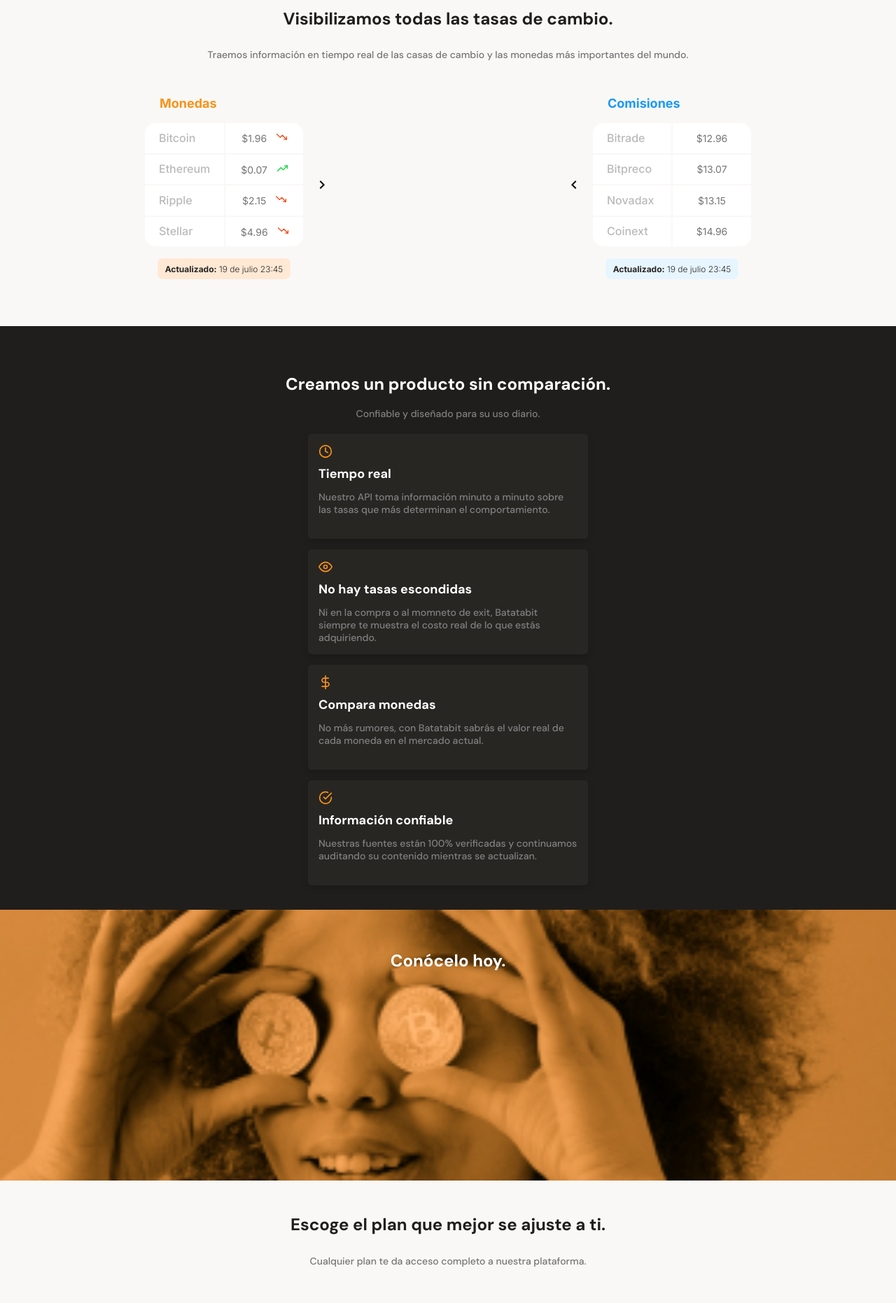
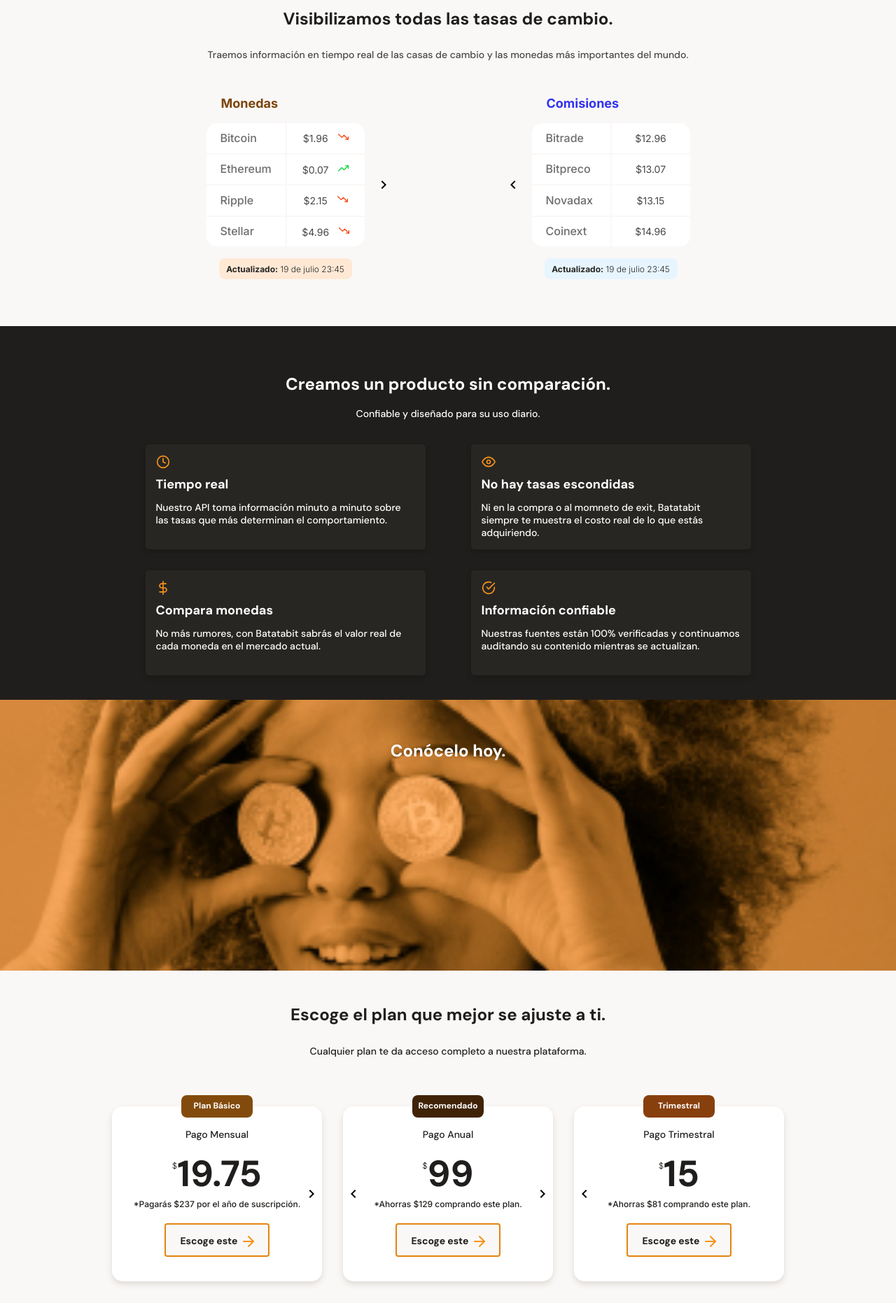
Before and after one commit to Elfren28/ProyectoMobileFirst, a plain HTML site: page assets/index.html in a window 1280 px wide. Shown: the part 640-2502 px from the top of the page at 70% size. Drawn offline with Linux system fonts and the light colour scheme.

Commit message:
Actualización bajo el análisis de Lighthouse
Se actualizaron algunos detalles para que el proyecto cumpla con los requerimientos de accesibilidad, performance y buenas prácticas.

```diff
--- a/assets/css/main.css
+++ b/assets/css/main.css
@@ -10,13 +10,13 @@ Orden de los estilos
 /*Declación de todas las variables que se utilizarán a lo largo del código*/
 :root {
     /*Variables de color*/
-    --bitcoin-orange: #f7931a;
+    --bitcoin-orange: #e48511;
     --soft-orange: #ffe9d5;
     --secondary-blue: #1a9af7;
     --soft-blue: #e7f5ff;
     --warm-black: #282623;
     --black: #201e1c;
-    --grey: #bababa;
+    --grey: #6e6d6d;
     --off-white: #faf8f7;
     --just-white: #fff;
 }
@@ -154,7 +154,7 @@ main {
     font-size: 1.4rem;
     font-weight: 500;
     line-height: 1.6rem;
-    color: #757575;
+    color: #494747;
 }
 
 /*Tablas*/
@@ -189,11 +189,11 @@ main {
 }
 
 #currency-color {
-    color: var(--bitcoin-orange);
+    color: #7D450D;
 }
 
 #commission-color {
-    color: var(--secondary-blue);
+    color: rgb(50, 50, 241);
 }
 
 .currency-table--container {
@@ -242,7 +242,7 @@ main {
     font-size: 1.4rem;
     font-weight: normal;
     line-height: 1.7rem;
-    color: #757575;
+    color: #494747;
     text-align: center;
 }
 
@@ -357,7 +357,7 @@ main {
     font-size: 1.4rem;
     font-weight: 500;
     line-height: 1.8rem;
-    color: #808080;
+    color: var(--just-white);
 }
 
 .product-detail--card {
@@ -428,7 +428,7 @@ main {
     font-size: 1.4rem;
     font-weight: 500;
     line-height: 1.8rem;
-    color: #808080;
+    color: var(--just-white);
 }
 
 .bitcoin-img-container {
@@ -454,7 +454,6 @@ main {
 .main-plans-container {
     width: 100%;
     min-width: 320px;
-    padding-bottom: 70px;
     text-align: center;
 }
 
@@ -487,14 +486,14 @@ main {
     font-size: 1.4rem;
     font-weight: 500;
     line-height: 1.8rem;
-    color: #757575;
+    color: var(--black);
 }
 
 .plans-container--card {
     position: relative;
     scroll-snap-align: center;
     width: 70%;
-    min-width: 230px;
+    min-width: 190px;
     max-width: 300px;
     height: 250px;
     margin: 20px 15px 0;
@@ -510,7 +509,7 @@ main {
     height: 32px;
     top: -16px;
     left: calc(50% - 51px);
-
+    border-color: #ffffff;
     color: var(--just-white);
     padding-top: 7.5px;
     border-radius: 8px;
@@ -520,15 +519,15 @@ main {
 }
 
 #Año {
-    background-color: var(--bitcoin-orange);
+    background-color: #402307;
 }
 
 #Trimestre {
-    background-color: #f16a10;
+    background-color: #873F0D;
 }
 
 #Mes {
-    background-color: rgb(219, 80, 15);
+    background-color: #824B0D;
 }
 
 .plan-card--title {
@@ -558,7 +557,7 @@ main {
     margin: auto;
     font-family: "Inter";
     font-size: 1.2rem;
-    color: #757575;
+    color: var(--black);
     font-weight: 500;
     line-height: 1.452rem;
 }
@@ -661,7 +660,7 @@ footer .left ul {
 
 .left a {
     text-decoration: none;
-    color: var(--just-white);
+    color: #080808;
 }
 
 .right {
@@ -680,5 +679,5 @@ footer .left ul {
     font-size: 0.8rem;
     line-height: 1.8rem;
     font-weight: 500;
-    color: var(--just-white);
+    color: #080808;
 }
--- /dev/null
+++ b/assets/css/tablet.css
@@ -0,0 +1,16 @@
+.main-tables-container {
+    display: flex;
+    width: 930px;
+    margin: 0 auto;
+}
+
+.product-cards--container {
+    display: flex;
+    flex-wrap: wrap;
+    width: 930px;
+    margin: 0 auto;
+}
+
+.plans-container--slider {
+    justify-content: center;
+}
--- a/assets/index.html
+++ b/assets/index.html
@@ -5,6 +5,7 @@
     <meta name="viewport" content="width=device-width, initial-scale=1.0">
     <title>Batatabit</title>
     <link rel="stylesheet" href="./css/main.css">
+    <link rel="stylesheet" href="./css/tablet.css" media="(min-width: 930px)">
     <link rel="preconnect" href="https://fonts.googleapis.com">
     <link rel="preconnect" href="https://fonts.gstatic.com" crossorigin>
     <link href="https://fonts.googleapis.com/css2?family=DM+Sans:ital,opsz,wght@0,9..40,100..1000;1,9..40,100..1000&family=Inter:ital,opsz,wght@0,14..32,100..900;1,14..32,100..900&display=swap" rel="stylesheet">
@@ -15,7 +16,7 @@
         <div class="header--title-container">
             <h1>La próxima revolución en el intercambio de criptomonedas.</h1>
             <p>Batatabit te ayuda a navegar entre los diferentes precios y tendencias</p>
-            <a href="#plans" class="header--button">Conoce nuestros planes<span></span></a>
+            <a href="#plans" class="header--button" aria-label="Ir a Planes">Conoce nuestros planes<span></span></a>
         </div>
     </header>
 
@@ -49,7 +50,7 @@
                             </tr>
                         </table>
                         <div>
-                            <a href="#table-commission" class="main--button__right"><span></span></a>
+                            <a href="#table-commission" class="main--button__right" aria-label="Ir a la Tabla de Comisiones"><span></span></a>
                         </div>
                     </div>
                     <div class="currency-table--date" id="currency-date-color">
@@ -79,7 +80,7 @@
                             </tr>
                         </table>
                         <div>
-                            <a href="#table-currency" class="main--button__left"><span></span></a>
+                            <a href="#table-currency" class="main--button__left" aria-label="Ir a la Tabla de Monedas"><span></span></a>
                         </div>
                     </div>
                     <div class="currency-table--date" id="commission-date-color">
@@ -138,7 +139,7 @@
                         <button class="plan-card--ca">Escoge este <span></span></button>
                     </div>
                     <div>
-                        <a href="#table-recommended" class="plan-card__left"><span></span></a>
+                        <a href="#table-recommended" class="plan-card__left" aria-label="Ir a la Tabla de Recomendaciones"><span></span></a>
                     </div>
                 </article>
                 <article class="plans-container--card" id="table-recommended">
@@ -150,8 +151,8 @@
                         <button class="plan-card--ca">Escoge este <span></span></button>
                     </div>
                     <div>
-                        <a href="#table-month" class="plan-card__center-left"><span></span></a>
-                        <a href="#table-trimonth" class="plan-card__center-right"><span></span></a>
+                        <a href="#table-month" class="plan-card__center-left" aria-label="Ir a la Tabla del Mes"><span></span></a>
+                        <a href="#table-trimonth" class="plan-card__center-right" aria-label="Ir a la Tabla del Trimestre"><span></span></a>
                     </div>
                 </article>
                 <article class="plans-container--card" id="table-trimonth">
@@ -163,7 +164,7 @@
                         <button class="plan-card--ca">Escoge este <span></span></button>
                     </div>
                     <div>
-                        <a href="#table-recommended" class="plan-card__right"><span></span></a>
+                        <a href="#table-recommended" class="plan-card__right" aria-label="Ir a la Tabla de Recomendaciones"><span></span></a>
                     </div>
                 </article>
             </section>
```
